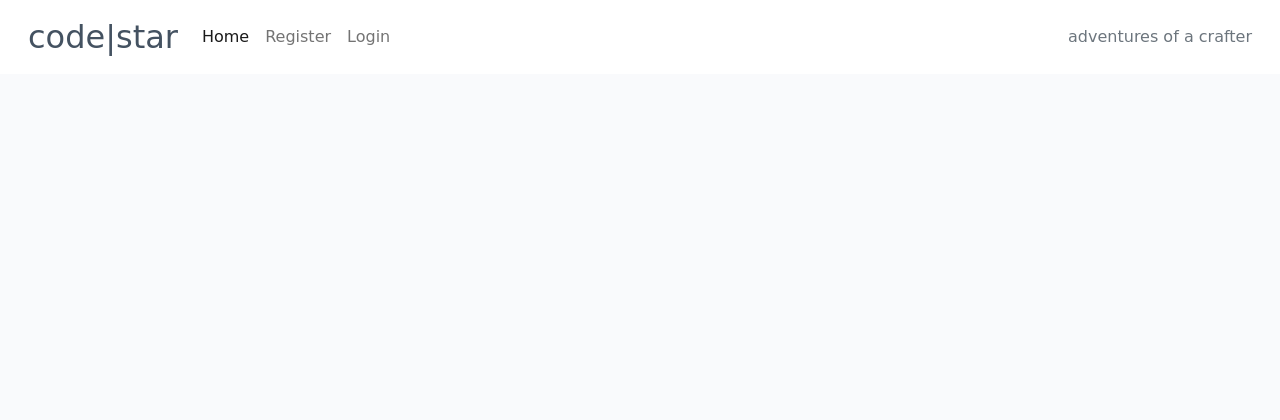
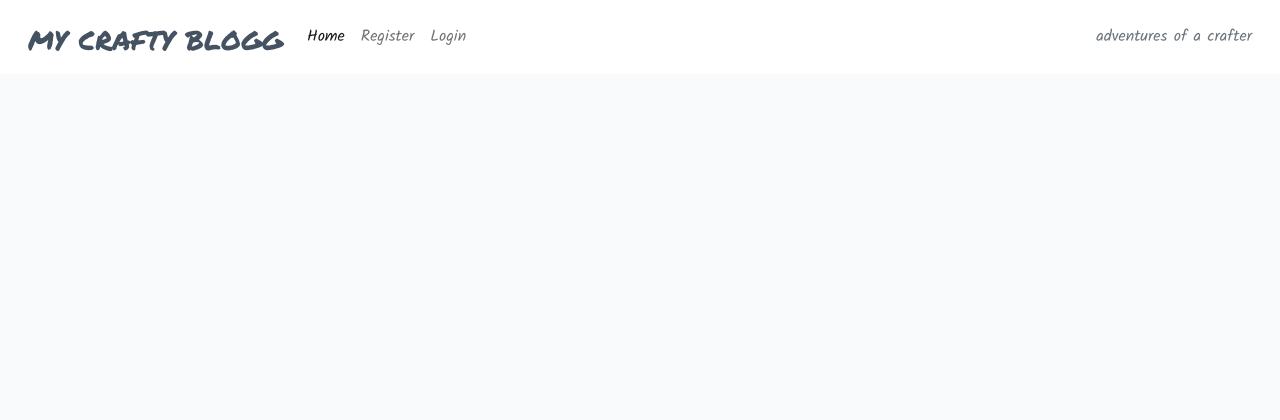
Before and after one commit to volausson/fsfw4, a Django app: page / in a window 1280 px wide. Shown: the top 420 px of the page. Run offline with Django 3.2, Linux system fonts and the light colour scheme; data that the repository does not hold is empty.

Commit message:
change name of blogg in navbar

```diff
--- a/templates/base.html
+++ b/templates/base.html
@@ -6,9 +6,10 @@
 <head>
     <title>MyCraftyBlogg</title>
 
-    <link rel="preconnect" href="https://fonts.gstatic.com">
-    <link href="https://fonts.googleapis.com/css2?family=Roboto:wght@300&display=swap" rel="stylesheet">
-    <link href="https://fonts.googleapis.com/css2?family=Lato:wght@300;700&display=swap" rel="stylesheet">
+    <link rel="preconnect" href="https://fonts.googleapis.com">
+    <link rel="preconnect" href="https://fonts.gstatic.com" crossorigin>
+    <link href="https://fonts.googleapis.com/css2?family=Kalam&family=Permanent+Marker&display=swap" rel="stylesheet">
+
     <link rel="stylesheet" href="https://cdnjs.cloudflare.com/ajax/libs/font-awesome/5.15.3/css/all.min.css">
     <meta name="viewport" content="width=device-width, initial-scale=1" />
     <link href="https://cdn.jsdelivr.net/npm/bootstrap@5.0.1/dist/css/bootstrap.min.css" rel="stylesheet"
@@ -26,8 +27,7 @@
 
     <nav class="navbar navbar-expand-lg navbar-light bg-white">
         <div class="container-fluid">
-            <a class="navbar-brand" href="{% url 'home' %}"><span class="brand">c<span class="red-o">o</span>de<span
-                        class="thin">|star</span></span></span></a>
+            <a class="navbar-brand" href="{% url 'home' %}"><span class="brand">my crafty blogg</span></a>
             <button class="navbar-toggler" type="button" data-bs-toggle="collapse" data-bs-target="#navbarText"
                 aria-controls="navbarText" aria-expanded="false" aria-label="Toggle navigation">
                 <span class="navbar-toggler-icon"></span>
--- a/templates/index.html
+++ b/templates/index.html
@@ -15,7 +15,7 @@
                             <div class="image-container">
                                 {% if "placeholder" in post.featured_image.url %}
                                 <img class="card-img-top"
-                                    src="#">
+                                    src="https://res.cloudinary.com/volausson/image/upload/v1663514145/iiwtv1gazycab1pjbnd9.jpg">
                                 {% else %}
                                 <img class="card-img-top" src=" {{ post.featured_image.url }}">
                                 {% endif %}
```
